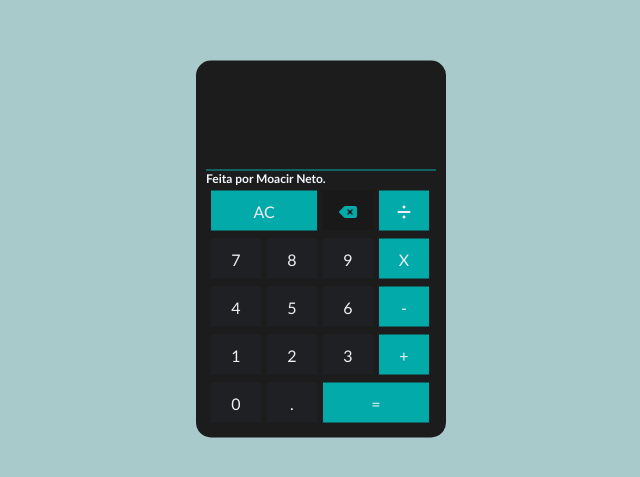
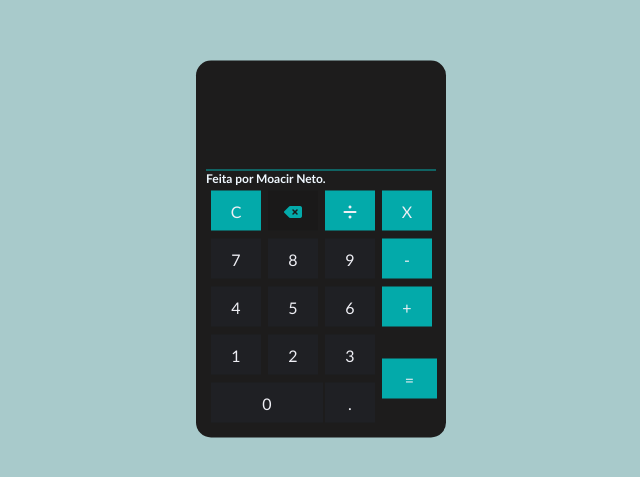
Before and after one commit to moaaskt/calculadora.moderna.js, a plain HTML site: page index.html in a window 1280 px wide. Shown: the part 151-628 px from the top of the page, without its empty margins (319-959 px from the left). Drawn offline with Linux system fonts and the light colour scheme.

Commit message:
atulizando css

```diff
--- a/index.html
+++ b/index.html
@@ -11,64 +11,41 @@
 </head>
 <body>
     <div class="conteudo">
-
         <div class="calculator">
-
-            <p class="result" id="resultado" style="overflow: hidden; hite-space:nowrap; "></p>
-
-
+            <p class="result" id="resultado"></p>
             <h4>Feita por Moacir Neto.</h4>
-
             <table>
                 <tr>
-                        <td> <button class="btn ac" style="width: 106px;" onclick="clean()" >AC</button> </td>
-                        <td> <button class="btn r" onclick="backspace()" ><i class="fa-solid fa-delete-left"></i></button> </td>
-                        <td> <button class="btn especial" onclick="insert('/')" ><i class="fa-solid fa-divide"></i></button></i> </td>
-
+                    <td><button class="btn ac" onclick="clean()">C</button></td>
+                    <td><button class="btn r" onclick="backspace()"><i class="fa-solid fa-delete-left"></i></button></td>
+                    <td><button class="btn especial" onclick="insert('/')"><i class="fa-solid fa-divide"></i></button></td>
+                    <td><button class="btn especial" onclick="insert('*')">X</button></td>
                 </tr>
-
-
                 <tr>
-                        <td> <button class="btn " onclick="insert('7')" >7</button> </td>
-                        <td> <button class="btn " onclick="insert('8')"> 8</button> </td>
-                        <td> <button class="btn " onclick="insert('9')">9</button> </td>
-                        <td> <button class="btn especial" onclick="insert('*')" >X</button> </td>
+                    <td><button class="btn" onclick="insert('7')">7</button></td>
+                    <td><button class="btn" onclick="insert('8')">8</button></td>
+                    <td><button class="btn" onclick="insert('9')">9</button></td>
+                    <td><button class="btn especial" onclick="insert('-')">-</button></td>
                 </tr>
-
-
                 <tr>
-                        <td> <button class="btn" onclick="insert('4')">4</button> </td>
-                        <td> <button class="btn" onclick="insert('5')"> 5</button> </td>
-                        <td> <button class="btn" onclick="insert('6')">6</button> </td>
-                        <td> <button class="btn especial" onclick="insert('-')" >-</button> </td>
+                    <td><button class="btn" onclick="insert('4')">4</button></td>
+                    <td><button class="btn" onclick="insert('5')">5</button></td>
+                    <td><button class="btn" onclick="insert('6')">6</button></td>
+                    <td><button class="btn especial" onclick="insert('+')">+</button></td>
                 </tr>
-
-
                 <tr>
-                        <td> <button class="btn " onclick="insert('1')">1</button> </td>
-                        <td> <button class="btn " onclick="insert('2')"> 2</button> </td>
-                        <td> <button class="btn " onclick="insert('3')">3</button> </td>
-                        <td> <button class="btn especial" onclick="insert('+')">+</button> </td>
+                    <td><button class="btn" onclick="insert('1')">1</button></td>
+                    <td><button class="btn" onclick="insert('2')">2</button></td>
+                    <td><button class="btn" onclick="insert('3')">3</button></td>
+                    <td rowspan="2"><button class="btn igual" onclick="calcular()">=</button></td>
                 </tr>
-
                 <tr>
-                        <td> <button class="btn " onclick="insert('0')" >0</button> </td>
-                        <td> <button class="btn " onclick="insert('.')" > .</button> </td>
-                        <td> <button class="btn igual" style="width: 106px;" onclick="calcular()" >=</button> </td>
+                    <td colspan="2"><button class="btn zero" onclick="insert('0')">0</button></td>
+                    <td><button class="btn" onclick="insert('.')">.</button></td>
                 </tr>
-
-
-
             </table>
-
         </div>
-
-
     </div>
-
-
-
-
 
 
         <script src="script.js"></script>
--- a/styles.css
+++ b/styles.css
@@ -21,7 +21,12 @@
   }
 
   table td{
-    display: inline-block;
+    width: 25%;
+  text-align: center;
+  }
+  table {
+    width: 100%;
+    table-layout: fixed;
   }
   .btn{
     margin: 3px;
@@ -34,7 +39,15 @@
     font-size: 16px;
     transition: all 50ms ease-in-out;
   }
+  .btn.igual {
+    width: 100%;
 
+  }
+
+  .btn.zero {
+    width: 100%;
+    grid-column: span 2;
+  }
 
   .btn:hover{
     background-color: #03adadbd;
```
Lines whose indentation alone changed are shown as unchanged.
